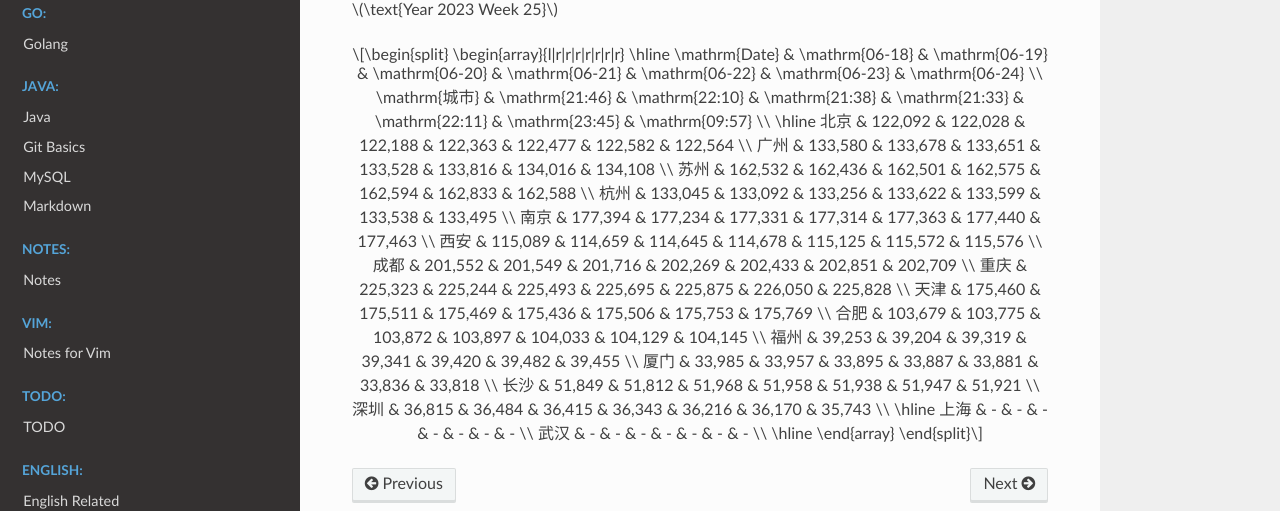
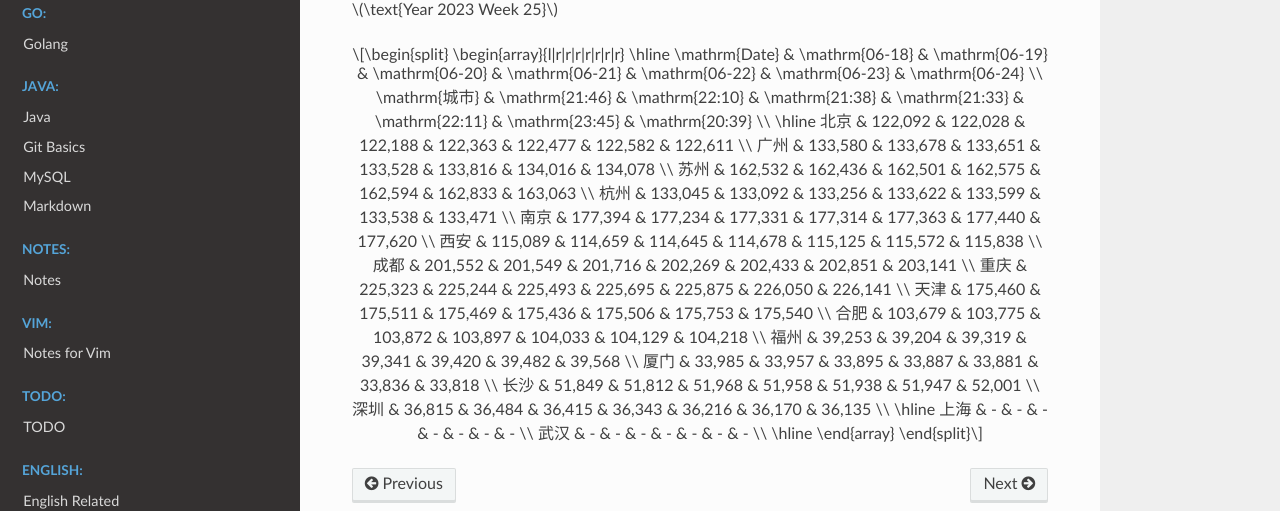
Before and after one commit to Pyrad/pyradnotes, a Sphinx documentation site: the page built from source/RealEstate/resalenumbers2023.md, in a window 1280 px wide and 900 px high, scrolled down 7347 px. Shown: the part 267-778 px from the top of the window. Built offline with Sphinx 7.4.7 and the Read the Docs theme 2.0.0, drawn with Linux system fonts in a browser that asks for light colours; a script that is not in the unit is left out.

Commit message:
Realestate Update resale numbers 2023-06-24 20:39

```diff
--- a/source/RealEstate/resalenumbers2023.md
+++ b/source/RealEstate/resalenumbers2023.md
@@ -514,22 +514,22 @@ $$
 \begin{array}{l|r|r|r|r|r|r|r}
 \hline
 \mathrm{Date} & \mathrm{06-18} & \mathrm{06-19} & \mathrm{06-20} & \mathrm{06-21} & \mathrm{06-22} & \mathrm{06-23} & \mathrm{06-24} \\
-\mathrm{城市} & \mathrm{21:46} & \mathrm{22:10} & \mathrm{21:38} & \mathrm{21:33} & \mathrm{22:11} & \mathrm{23:45} & \mathrm{09:57} \\
+\mathrm{城市} & \mathrm{21:46} & \mathrm{22:10} & \mathrm{21:38} & \mathrm{21:33} & \mathrm{22:11} & \mathrm{23:45} & \mathrm{20:39} \\
 \hline
-北京 & 122,092 & 122,028 & 122,188 & 122,363 & 122,477 & 122,582 & 122,564 \\
-广州 & 133,580 & 133,678 & 133,651 & 133,528 & 133,816 & 134,016 & 134,108 \\
-苏州 & 162,532 & 162,436 & 162,501 & 162,575 & 162,594 & 162,833 & 162,588 \\
-杭州 & 133,045 & 133,092 & 133,256 & 133,622 & 133,599 & 133,538 & 133,495 \\
-南京 & 177,394 & 177,234 & 177,331 & 177,314 & 177,363 & 177,440 & 177,463 \\
-西安 & 115,089 & 114,659 & 114,645 & 114,678 & 115,125 & 115,572 & 115,576 \\
-成都 & 201,552 & 201,549 & 201,716 & 202,269 & 202,433 & 202,851 & 202,709 \\
-重庆 & 225,323 & 225,244 & 225,493 & 225,695 & 225,875 & 226,050 & 225,828 \\
-天津 & 175,460 & 175,511 & 175,469 & 175,436 & 175,506 & 175,753 & 175,769 \\
-合肥 & 103,679 & 103,775 & 103,872 & 103,897 & 104,033 & 104,129 & 104,145 \\
-福州 & 39,253 & 39,204 & 39,319 & 39,341 & 39,420 & 39,482 & 39,455 \\
+北京 & 122,092 & 122,028 & 122,188 & 122,363 & 122,477 & 122,582 & 122,611 \\
+广州 & 133,580 & 133,678 & 133,651 & 133,528 & 133,816 & 134,016 & 134,078 \\
+苏州 & 162,532 & 162,436 & 162,501 & 162,575 & 162,594 & 162,833 & 163,063 \\
+杭州 & 133,045 & 133,092 & 133,256 & 133,622 & 133,599 & 133,538 & 133,471 \\
+南京 & 177,394 & 177,234 & 177,331 & 177,314 & 177,363 & 177,440 & 177,620 \\
+西安 & 115,089 & 114,659 & 114,645 & 114,678 & 115,125 & 115,572 & 115,838 \\
+成都 & 201,552 & 201,549 & 201,716 & 202,269 & 202,433 & 202,851 & 203,141 \\
+重庆 & 225,323 & 225,244 & 225,493 & 225,695 & 225,875 & 226,050 & 226,141 \\
+天津 & 175,460 & 175,511 & 175,469 & 175,436 & 175,506 & 175,753 & 175,540 \\
+合肥 & 103,679 & 103,775 & 103,872 & 103,897 & 104,033 & 104,129 & 104,218 \\
+福州 & 39,253 & 39,204 & 39,319 & 39,341 & 39,420 & 39,482 & 39,568 \\
 厦门 & 33,985 & 33,957 & 33,895 & 33,887 & 33,881 & 33,836 & 33,818 \\
-长沙 & 51,849 & 51,812 & 51,968 & 51,958 & 51,938 & 51,947 & 51,921 \\
-深圳 & 36,815 & 36,484 & 36,415 & 36,343 & 36,216 & 36,170 & 35,743 \\
+长沙 & 51,849 & 51,812 & 51,968 & 51,958 & 51,938 & 51,947 & 52,001 \\
+深圳 & 36,815 & 36,484 & 36,415 & 36,343 & 36,216 & 36,170 & 36,135 \\
 \hline
 上海 & - & - & - & - & - & - & - \\
 武汉 & - & - & - & - & - & - & - \\
```
Also changed, not shown: 1 other file.
